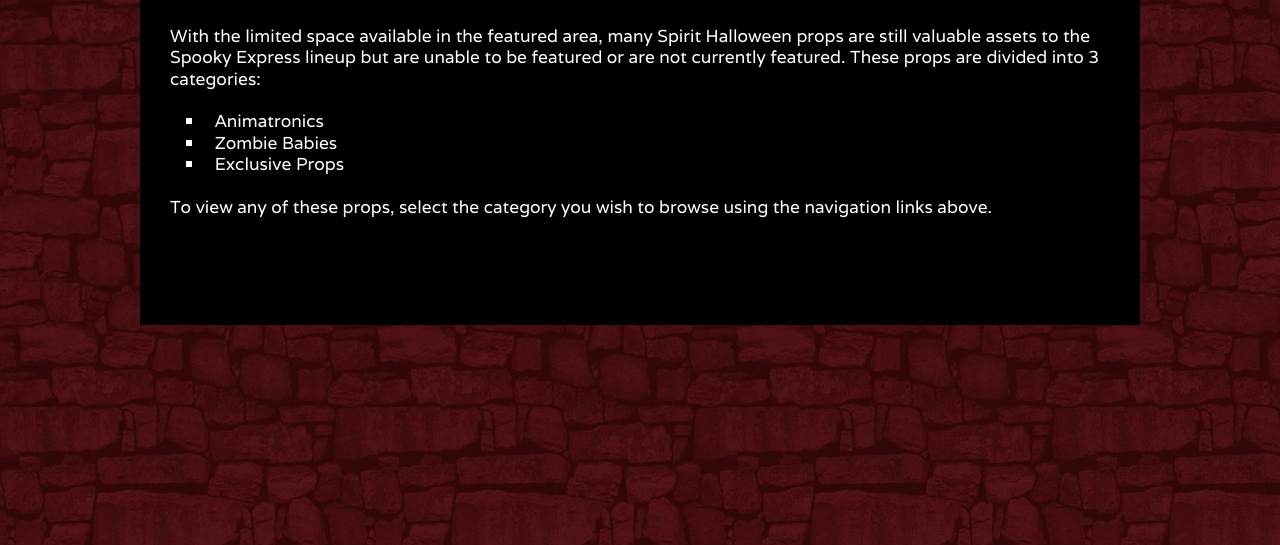
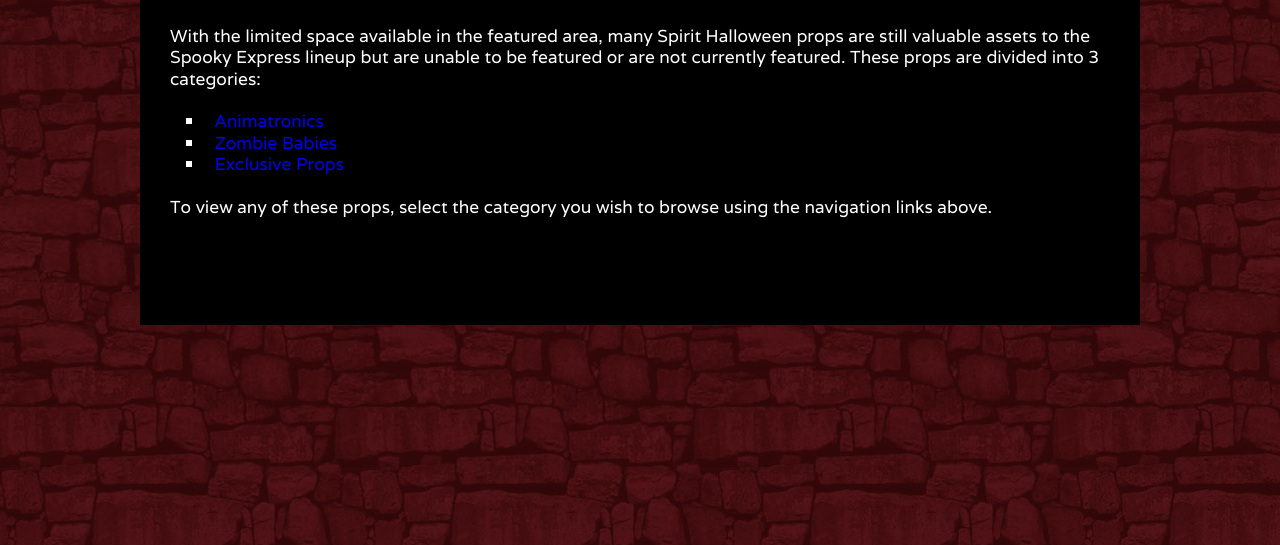
Before and after one commit to SpookyExpress/Halloween, a plain HTML site: page room_decor.html in a window 1280 px wide. Shown: the part 255-800 px from the top of the page. Drawn offline with Linux system fonts and the light colour scheme.

Commit message:
Update room_decor.html

```diff
--- a/room_decor.html
+++ b/room_decor.html
@@ -55,9 +55,9 @@
 
 				With the limited space available in the featured area, many Spirit Halloween props are still valuable assets to the Spooky Express lineup but are unable to be featured or are not currently featured. These props are divided into 3 categories: <br><br>
 				<ul>
-					<li>Animatronics</li>
-					<li>Zombie Babies</li>
-					<li>Exclusive Props</li>
+					<li><a href="animatronics.html">Animatronics</a></li>
+					<li><a href="zombie_babies.html">Zombie Babies</a></li>
+					<li><a href="exclusive_props.html">Exclusive Props</a></li>
 				</ul><br>
 					To view any of these props, select the category you wish to browse using the navigation links above.
 				</div>
```
